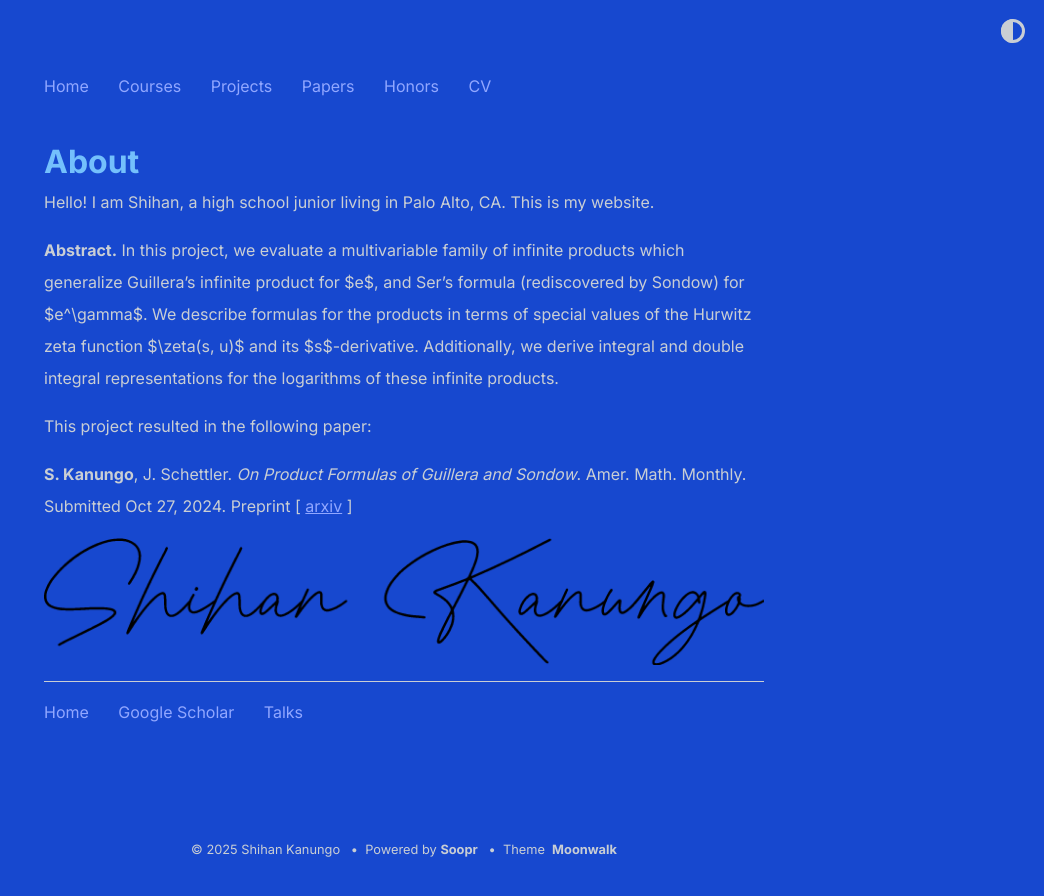
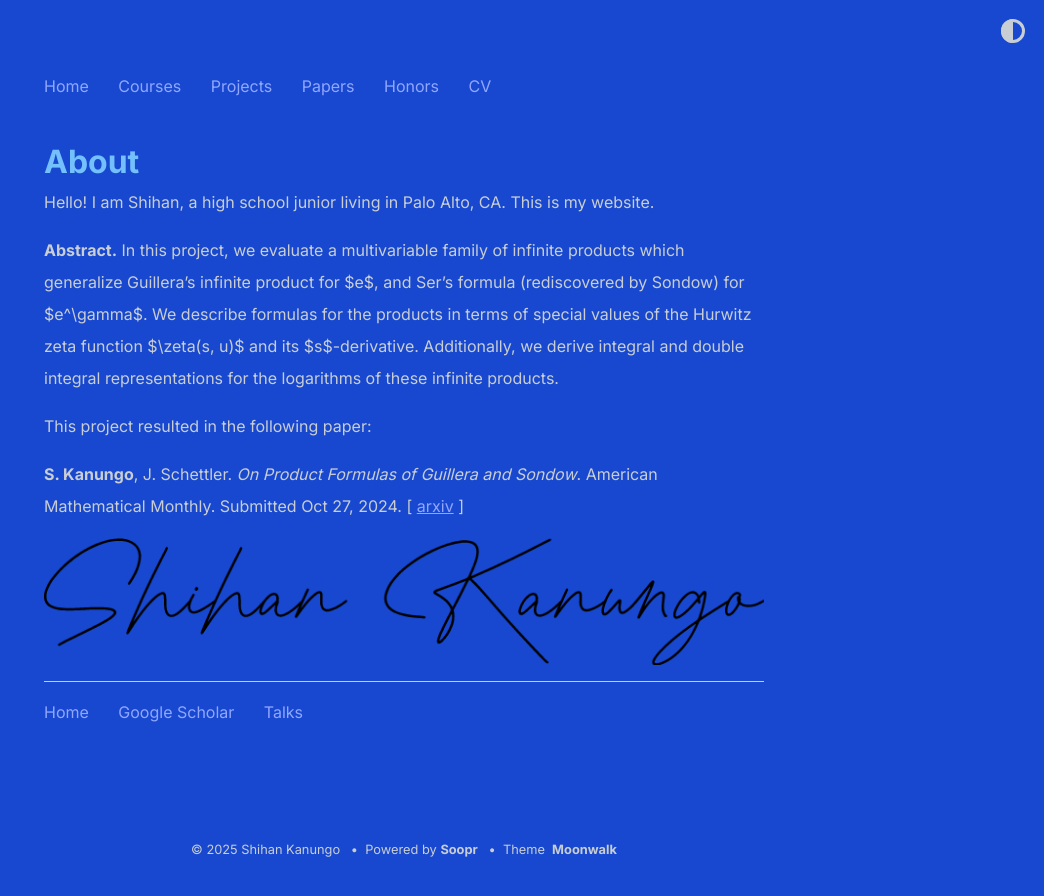
Before and after one commit to shihankanungo/shihankanungo.github.io, a Jekyll site: the page built from about.md, in a window 1280 px wide. Shown: the top 896 px of the page, without its empty margins (236-1280 px from the left). Built offline with Jekyll 4.4.1, drawn with Linux system fonts in a browser that asks for light colours.

Commit message:
Update about.md

```diff
--- a/about.md
+++ b/about.md
@@ -9,6 +9,6 @@ Hello! I am Shihan, a high school junior living in Palo Alto, CA. This is my web
 
 This project resulted in the following paper: <br>
 
-**S. Kanungo**, J. Schettler. *On Product Formulas of Guillera and Sondow*. Amer. Math. Monthly. Submitted Oct 27, 2024. Preprint \[ [arxiv](https://arxiv.org/pdf/2410.07534) \]
+**S. Kanungo**, J. Schettler. *On Product Formulas of Guillera and Sondow*. American Mathematical Monthly. Submitted Oct 27, 2024. \[ [arxiv](https://arxiv.org/pdf/2410.07534) \]
 
 ![a](signature.png)
```
